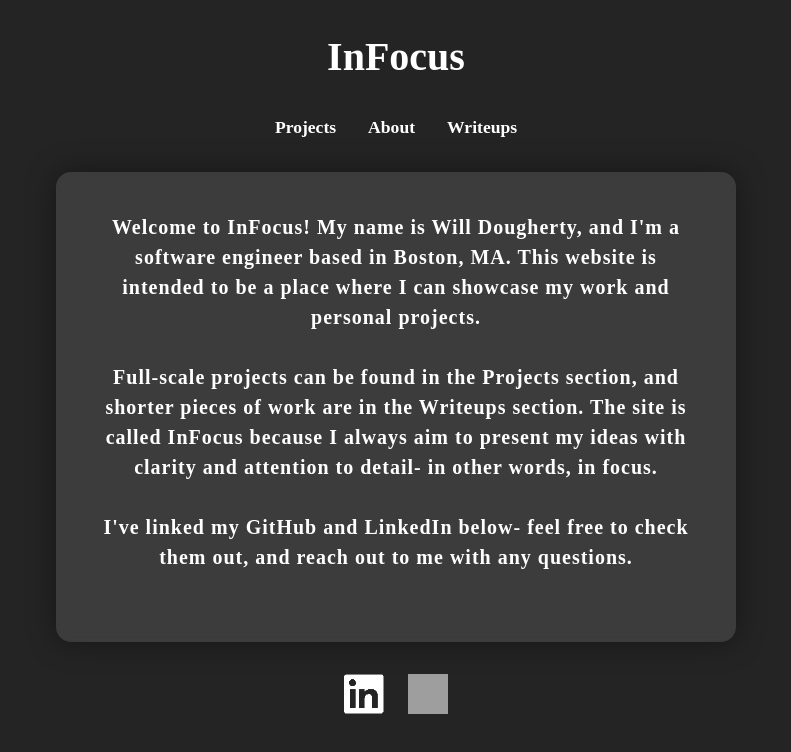
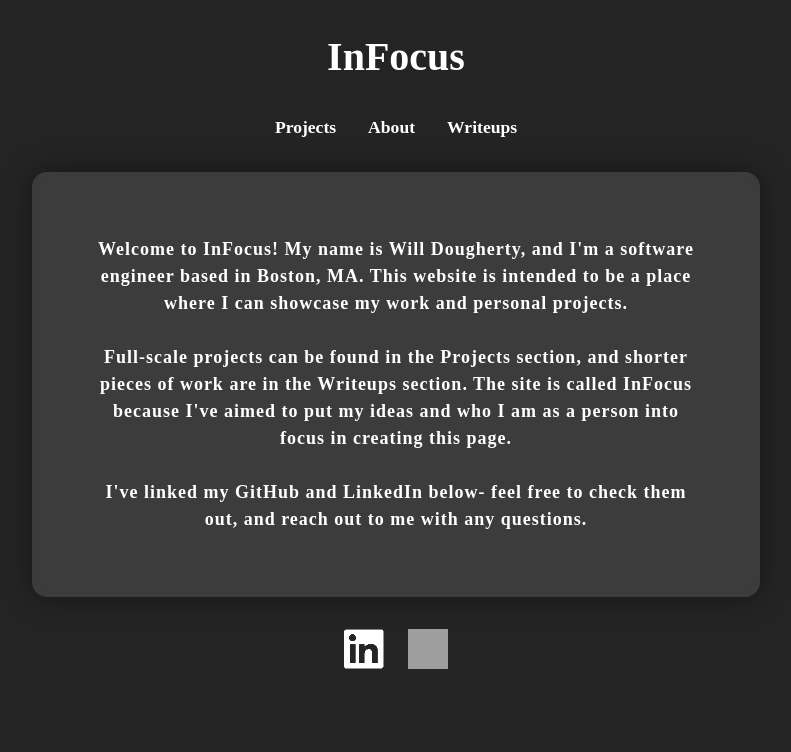
Before and after one commit to WT-Dougherty/InFocus-website, a React (Vite) app: page / in a window 1280 px wide. Shown: the top 752 px of the page, without its empty margins (244-1035 px from the left). Built offline with nearby package versions, Linux system fonts and the light colour scheme; grey boxes are pictures that could not be loaded.

Commit message:
styling updates

```diff
--- a/src/components/cards.jsx
+++ b/src/components/cards.jsx
@@ -13,7 +13,7 @@ export function AboutCard() {
             My name is Will Dougherty, and I'm a software engineer based in Boston, MA.
             This website is intended to be a place where I can showcase my work and personal projects.
             <br /><br />Full-scale projects can be found in the Projects section, and shorter pieces of work are in the Writeups section.
-            The site is called InFocus because I always aim to present my ideas with clarity and attention to detail- in other words, in focus.
+            The site is called InFocus because I've aimed to put my ideas and who I am as a person into focus in creating this page.
             <br /><br />I've linked my GitHub and LinkedIn below- feel free to check them out, and reach out to me with any questions.
         </div>
     );
--- a/src/components/comments.jsx
+++ b/src/components/comments.jsx
@@ -44,7 +44,7 @@ function AddComment({ postID, onCommentSubmit }) {
   const [comment, setComment] = useState("");
 
   const handleSubmit = () => {
-    const date = new Date().toISOString(); // Full ISO timestamp for sorting
+   const date = new Date().toISOString(); // Full ISO timestamp for sorting
     const newComment = {
       "name": name,
       "date": date,
--- a/src/components/components.css
+++ b/src/components/components.css
@@ -33,15 +33,15 @@
   margin-top: 2rem;
 
 
-  font-size: 20px;
+  font-size: 18px;
   line-height: 1.5;
   letter-spacing: 1px;
   text-decoration: none;
 
   border-radius: 15px;
   max-width: 600px;
-  height: 390px;
-  padding: 2.5rem;
+  height: auto;
+  padding: 5vw;
   z-index: 1500;
   box-shadow: 0 0 30px rgba(0, 0, 0, 0.4);
 }
@@ -61,8 +61,6 @@
   font-size: 1.1rem;
   font-family: 'Libre Bodoni', serif;
   text-decoration: none;
-  width: 400px;
-  height: 300px;
   border-radius: 10px;
   box-shadow: 0 0 10px rgba(255, 255, 255, 0.1);
   display: flex;
@@ -74,8 +72,12 @@
 .card:hover {
   transform: scale(1.02);
 }
+.project {
+  width: 400px;
+  height: 300px;
+}
 .writeup {
-  width: 900px;
+  width: 80vw;
   height: 100px;
 }
 
@@ -166,3 +168,17 @@ footer {
 .socials {
     transition: transform 0.2s ease;
 }
+@media (max-width: 600px) {
+  #markdown-content {
+    font-family: 'Times New Roman', Times, serif;
+    padding-left: 10px;
+    padding-right: 10px;
+    font-size: 16px;
+    line-height: 2;
+    letter-spacing: 1px;
+  }
+  .back-arrow {
+    position: fixed;
+    padding-bottom: 50px;
+  }
+}
```
Also changed, not shown: public/RayTracer.md (+1 -1 lines).
